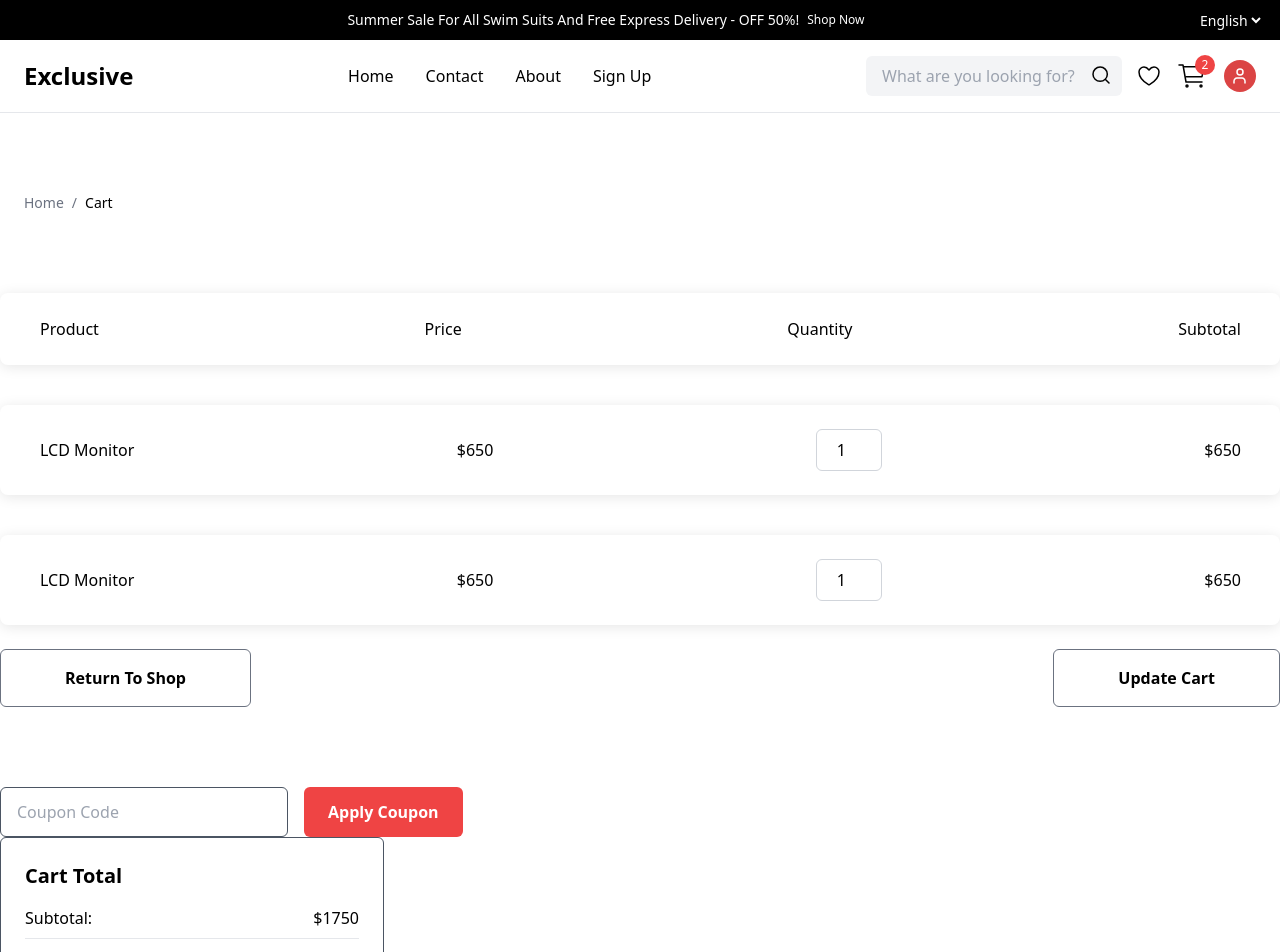
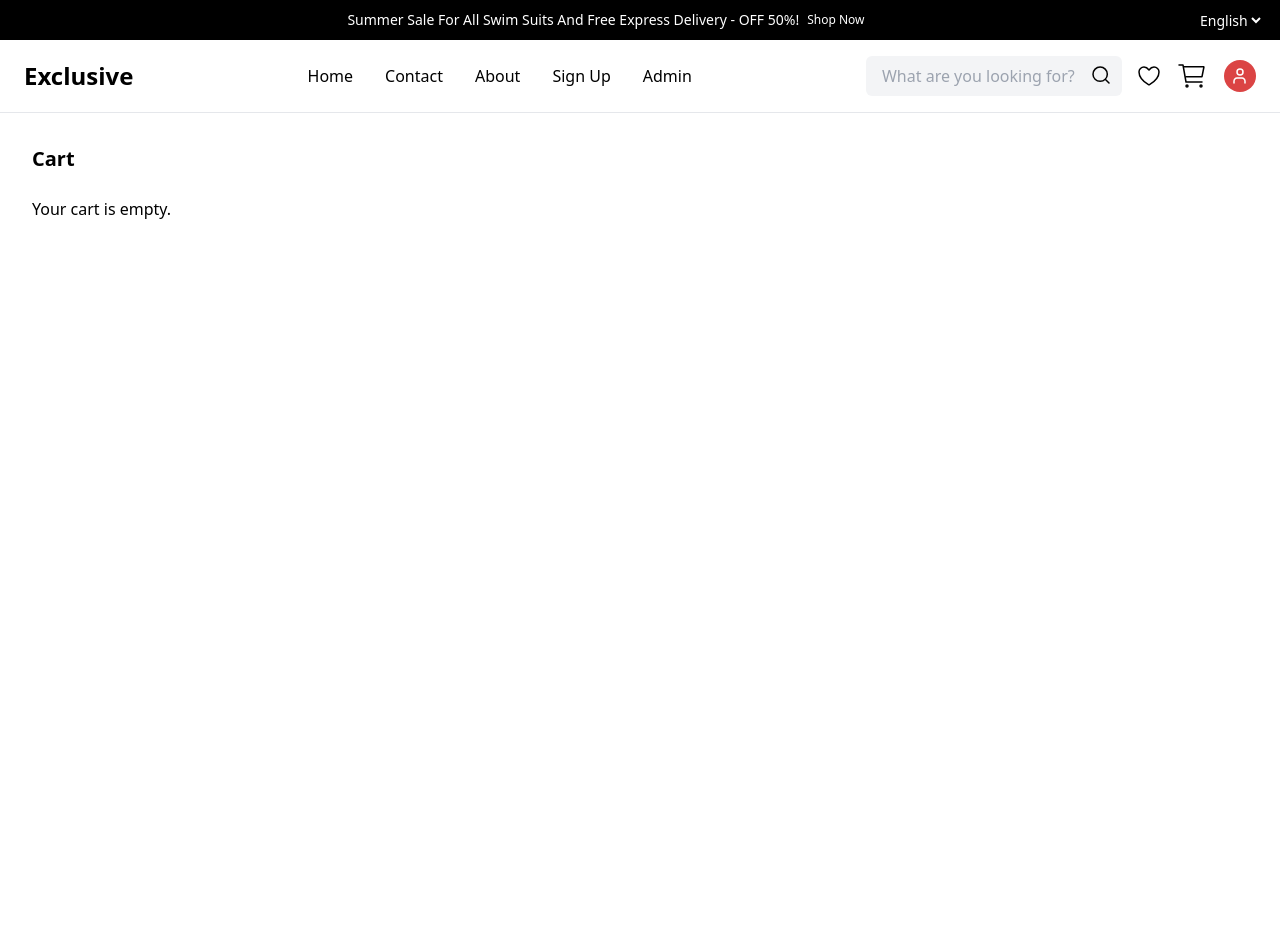
Before and after one commit to Salohiddin0/E-Commerce-Project, a React (Vite) app: page /cart in a window 1280 px wide. Shown: the top 952 px of the page. After the commit the page ends 800 px from the top, so only its background shows below. Built offline with nearby package versions, Linux system fonts and the light colour scheme.

Commit message:
cart page has been fixed

```diff
--- a/src/components/product/ProductDetail.jsx
+++ b/src/components/product/ProductDetail.jsx
@@ -46,6 +46,7 @@ const ProductDetail = () => {
   }
 
   const wishlistCount = useSelector(state => state.wishlist.items.length)
+  const cartItems = useSelector(state => state.cart.items)
 
   const handleAddToCart = () => {
     if (currentProduct) {
@@ -173,7 +174,7 @@ const ProductDetail = () => {
                 </span>
               )}
             </button>
-            <button className=''>
+            <button className='relative'>
               <Link to={'/cart'} style={{ fontSize: '20px' }}>
                 <svg
                   width='32'
@@ -212,6 +213,12 @@ const ProductDetail = () => {
                   />
                 </svg>
               </Link>
+
+              {cartItems.length > 0 && (
+                <span className='absolute bottom-[15px] right-[-5px] bg-red-500 text-white text-xs w-5 h-5 flex items-center justify-center rounded-full'>
+                  {cartItems.length}
+                </span>
+              )}
             </button>
             <UserDropdown />
           </div>
--- a/src/pages/Cart.jsx
+++ /dev/null
@@ -1,11 +0,0 @@
-import React from 'react'
-
-const Cart = () => {
-  return (
-    <div>
-      <h1>Cart</h1>
-    </div>
-  )
-}
-
-export default Cart
--- a/src/pages/Home.jsx
+++ b/src/pages/Home.jsx
@@ -117,6 +117,9 @@ export default function Home () {
   }
   const wishlistCount = useSelector(state => state.wishlist.items.length)
 
+  // ✅ To‘g‘rilangan: faqat bitta marta yozilgan
+  const cartItems = useSelector(state => state.cart.items)
+
   return (
     <div className='relative'>
       <Navbar />
@@ -226,7 +229,7 @@ export default function Home () {
                 </span>
               )}
             </button>
-            <button className=''>
+            <button className='relative'>
               <Link to={'/cart'} style={{ fontSize: '20px' }}>
                 <svg
                   width='32'
@@ -265,7 +268,14 @@ export default function Home () {
                   />
                 </svg>
               </Link>
+
+              {cartItems.length > 0 && (
+                <span className='absolute bottom-[15px] right-[-5px] bg-red-500 text-white text-xs w-5 h-5 flex items-center justify-center rounded-full'>
+                  {cartItems.length}
+                </span>
+              )}
             </button>
+
             <UserDropdown />
           </div>
         </header>
--- a/src/pages/cart/Cart.jsx
+++ b/src/pages/cart/Cart.jsx
@@ -1,46 +1,60 @@
 import React from 'react'
+import { useSelector, useDispatch } from 'react-redux'
+import { removeFromCart, updateQuantity } from '../../redux/slices/cartSlice'
+import Navbar from './../../components/Navbar'
 import { Link } from 'react-router-dom'
-import Navbar from '../../components/Navbar'
-import UserDropdown from '../UserDropdown/UserDropdown'
-import Footer from '../../components/Footer'
+import UserDropdown from './../UserDropdown/UserDropdown'
 
 const Cart = () => {
-  const cartItems = 2
+  const dispatch = useDispatch()
+
+  // Cart va Wishlist state'larini olish
+  const cartItems = useSelector(state => state.cart.items)
+  const wishlistItems = useSelector(state => state.wishlist.items)
+
+  const cartCount = cartItems.length
+  const wishlistCount = wishlistItems.length
+
+  // Miqdorni o‘zgartirish funksiyasi
+  const handleQuantityChange = (id, quantity) => {
+    dispatch(updateQuantity({ id, quantity: parseInt(quantity) }))
+  }
+
+  // Mahsulotni o‘chirish funksiyasi
+  const handleRemove = id => {
+    dispatch(removeFromCart(id))
+  }
+
+  // Umumiy narx (subtotal) hisoblash
+  const subtotal = cartItems.reduce(
+    (sum, item) => sum + item.currentPrice * item.quantity,
+    0
+  )
 
   return (
     <>
       <Navbar />
       <div className='max-w-screen-xl mx-auto'>
         <header className='flex items-center justify-between border-b py-4 px-6 relative z-20'>
-          <Link to={'/'} className='hidden md:block text-2xl font-bold'>
+          <Link to='/' className='hidden md:block text-2xl font-bold'>
             Exclusive
           </Link>
 
           <nav className='hidden md:flex space-x-8'>
+            {['/', '/contact', '/about', '/sign-up', '/admin'].map(
+              (path, i) => {
+                const labels = ['Home', 'Contact', 'About', 'Sign Up', 'Admin']
+                return (
                   <Link
-              to='/'
+                    key={path}
+                    to={path}
                     className='font-medium relative after:content-[""] after:absolute after:left-0 after:-bottom-1 after:w-full after:h-0.5 after:bg-black after:scale-0 after:transition-transform after:duration-200 hover:after:scale-100'
                   >
-              Home
+                    {labels[i]}
                   </Link>
-            <Link
-              to='/contact'
-              className='font-medium relative after:content-[""] after:absolute after:left-0 after:-bottom-1 after:w-full after:h-0.5 after:bg-black after:scale-0 after:transition-transform after:duration-200 hover:after:scale-100'
-            >
-              Contact
-            </Link>
-            <Link
-              to='/about'
-              className='font-medium relative after:content-[""] after:absolute after:left-0 after:-bottom-1 after:w-full after:h-0.5 after:bg-black after:scale-0 after:transition-transform after:duration-200 hover:after:scale-100'
-            >
-              About
-            </Link>
-            <Link
-              to='/sign-up'
-              className='font-medium relative after:content-[""] after:absolute after:left-0 after:-bottom-1 after:w-full after:h-0.5 after:bg-black after:scale-0 after:transition-transform after:duration-200 hover:after:scale-100'
-            >
-              Sign Up
-            </Link>
+                )
+              }
+            )}
           </nav>
 
           <div className='flex items-center space-x-4'>
@@ -67,8 +81,9 @@ const Cart = () => {
                 </svg>
               </span>
             </div>
-            <button className=''>
-              <Link to={'/wishlist'} style={{ fontSize: '20px' }}>
+
+            <button className='relative'>
+              <Link to='/wishlist'>
                 <svg
                   width='22'
                   height='20'
@@ -85,9 +100,15 @@ const Cart = () => {
                   />
                 </svg>
               </Link>
+              {wishlistCount > 0 && (
+                <span className='absolute -top-2 -right-2 bg-red-500 text-white text-xs w-5 h-5 flex items-center justify-center rounded-full'>
+                  {wishlistCount}
+                </span>
+              )}
             </button>
-            <button className=''>
-              <Link to={'/cart'} style={{ fontSize: '20px' }}>
+
+            <button className='relative'>
+              <Link to='/cart'>
                 <svg
                   width='32'
                   height='32'
@@ -125,152 +146,75 @@ const Cart = () => {
                   />
                 </svg>
               </Link>
-              {cartItems > 0 && (
-                <span className='absolute top-[15px] right-[65px] bg-red-500 text-white text-xs w-5 h-5 flex items-center justify-center rounded-full'>
-                  {cartItems}
+              {cartCount > 0 && (
+                <span className='absolute -top-2 -right-2 bg-red-500 text-white text-xs w-5 h-5 flex items-center justify-center rounded-full'>
+                  {cartCount}
                 </span>
               )}
             </button>
+
             <UserDropdown />
           </div>
         </header>
 
-        {/* Breadcrumb */}
-        <div className='flex gap-2 px-6 pt-[50px] md:pt-[80px] mb-[50px] md:mb-[80px] text-sm'>
-          <Link to='/' className='text-gray-500 hover:underline'>
-            Home
-          </Link>
-          <span className='text-gray-500'>/</span>
-          <p>Cart</p>
-        </div>
+        <div className='p-8'>
+          <h2 className='text-xl font-semibold mb-6'>Cart</h2>
 
-        {/* Cart Items */}
+          {cartItems.length === 0 ? (
+            <p>Your cart is empty.</p>
+          ) : (
+            <div className='grid gap-4'>
+              {cartItems.map(item => (
                 <div
-          style={{
-            paddingTop: '24px',
-            paddingBottom: '24px',
-            paddingLeft: '40px',
-            paddingRight: '39px',
-            borderRadius: '8px',
-            boxShadow: '0 2px 14px rgba(0, 0, 0, 0.1)'
-          }}
+                  key={item.id}
+                  className='flex items-center border p-4 justify-between'
                 >
-          <div className='flex justify-between'>
-            <p>Product</p>
-            <p>Price</p>
-            <p>Quantity</p>
-            <p>Subtotal</p>
+                  <div className='flex items-center gap-4'>
+                    <img
+                      src={item.image}
+                      alt={item.title}
+                      className='w-20 h-20 object-contain'
+                    />
+                    <div>
+                      <h4 className='font-semibold'>{item.title}</h4>
+                      <p>${item.currentPrice}</p>
                     </div>
                   </div>
+                  <select
+                    value={item.quantity}
+                    onChange={e =>
+                      handleQuantityChange(item.id, e.target.value)
+                    }
+                    className='border px-2 py-1'
+                  >
+                    {[1, 2, 3, 4, 5].map(n => (
+                      <option key={n} value={n}>
+                        {n < 10 ? `0${n}` : n}
+                      </option>
+                    ))}
+                  </select>
+                  <p className='w-24 text-center'>
+                    ${item.currentPrice * item.quantity}
+                  </p>
+                  <button
+                    onClick={() => handleRemove(item.id)}
+                    className='text-red-600 text-xl'
+                  >
+                    &times;
+                  </button>
+                </div>
+              ))}
+            </div>
+          )}
 
-        {/* Cart Items2 */}
-        <div
-          className='mt-[40px]'
-          style={{
-            paddingTop: '24px',
-            paddingBottom: '24px',
-            paddingLeft: '40px',
-            paddingRight: '39px',
-            borderRadius: '8px',
-            boxShadow: '0 2px 14px rgba(0, 0, 0, 0.1)'
-          }}
-        >
-          <div className='flex items-center justify-between'>
-            <p>LCD Monitor</p>
-            <p>$650</p>
-            <div className='border border-gray-300 p-2 rounded-md'>
-              <input
-                type='number'
-                defaultValue={1}
-                className='w-12 text-center appearance-none'
-                min={1}
-              />
+          {/* Subtotal Summary */}
+          {cartItems.length > 0 && (
+            <div className='text-right mt-6 font-semibold text-lg'>
+              Subtotal: ${subtotal.toFixed(2)}
             </div>
-
-            <p>$650</p>
+          )}
         </div>
       </div>
-
-        <div
-          className='mt-[40px]'
-          style={{
-            paddingTop: '24px',
-            paddingBottom: '24px',
-            paddingLeft: '40px',
-            paddingRight: '39px',
-            borderRadius: '8px',
-            boxShadow: '0 2px 14px rgba(0, 0, 0, 0.1)'
-          }}
-        >
-          <div className='flex items-center justify-between'>
-            <p>LCD Monitor</p>
-            <p>$650</p>
-            <div className='border border-gray-300 p-2 rounded-md'>
-              <input
-                type='number'
-                defaultValue={1}
-                className='w-12 text-center appearance-none'
-                min={1}
-              />
-            </div>
-
-            <p>$650</p>
-          </div>
-        </div>
-
-        {/* Cart Items center */}
-
-        <div className='flex justify-between mt-[24px]'>
-          <div className='border border-gray-500 p-4 rounded-md'>
-            <Link className='className="py-4 px-12 font-bold'>
-              Return To Shop
-            </Link>
-          </div>
-
-          <div className='border border-gray-500 p-4 rounded-md'>
-            <Link className='className="py-4 px-12 font-bold'>Update Cart</Link>
-          </div>
-        </div>
-
-        <div className='flex gap-4 mt-[80px]'>
-          <input
-            type='text'
-            placeholder='Coupon Code'
-            className='border border-gray-600 p-3 px-4 rounded-md w-72'
-          />
-          <button className='bg-red-500 text-white px-6 py-3 rounded-md font-semibold'>
-            Apply Coupon
-          </button>
-        </div>
-
-        {/* Cart bottom */}
-        <div className='mb-[80px]'>
-          <div>
-            {/* Cart Total Section */}
-            <div className='border border-gray-600 p-6 rounded-md w-full max-w-sm'>
-              <h2 className='text-xl font-bold mb-4'>Cart Total</h2>
-              <div className='flex justify-between mb-2'>
-                <span>Subtotal:</span>
-                <span>$1750</span>
-              </div>
-              <hr className='my-2' />
-              <div className='flex justify-between mb-2'>
-                <span>Shipping:</span>
-                <span>Free</span>
-              </div>
-              <hr className='my-2' />
-              <div className='flex justify-between font-semibold text-lg mb-4'>
-                <span>Total:</span>
-                <span>$1750</span>
-              </div>
-              <button className='bg-red-500 text-white w-full py-3 rounded-md font-semibold'>
-                Proceed to checkout
-              </button>
-            </div>
-          </div>
-        </div>
-      </div>
-      <Footer />
     </>
   )
 }
--- a/src/pages/wishlist/Wishlist.jsx
+++ b/src/pages/wishlist/Wishlist.jsx
@@ -7,10 +7,11 @@ import {
 import Navbar from '../../components/Navbar'
 import { Link } from 'react-router-dom'
 import UserDropdown from '../UserDropdown/UserDropdown'
-import ProductCard from '../../components/product/ProductCard'
 
 const Wishlist = () => {
   const wishlistItems = useSelector(state => state.wishlist.items)
+  const cartItems = useSelector(state => state.cart.items)
+
   const dispatch = useDispatch()
 
   return (
@@ -99,7 +100,7 @@ const Wishlist = () => {
                 </span>
               )}
             </button>
-            <button className=''>
+            <button className='relative'>
               <Link to={'/cart'} style={{ fontSize: '20px' }}>
                 <svg
                   width='32'
@@ -138,6 +139,12 @@ const Wishlist = () => {
                   />
                 </svg>
               </Link>
+
+              {cartItems.length > 0 && (
+                <span className='absolute bottom-[15px] right-[-5px] bg-red-500 text-white text-xs w-5 h-5 flex items-center justify-center rounded-full'>
+                  {cartItems.length}
+                </span>
+              )}
             </button>
             <UserDropdown />
           </div>
```
Also changed, not shown: src/redux/slices/cartSlice.js (+51 -19 lines). Lines whose indentation alone changed are shown as unchanged.
